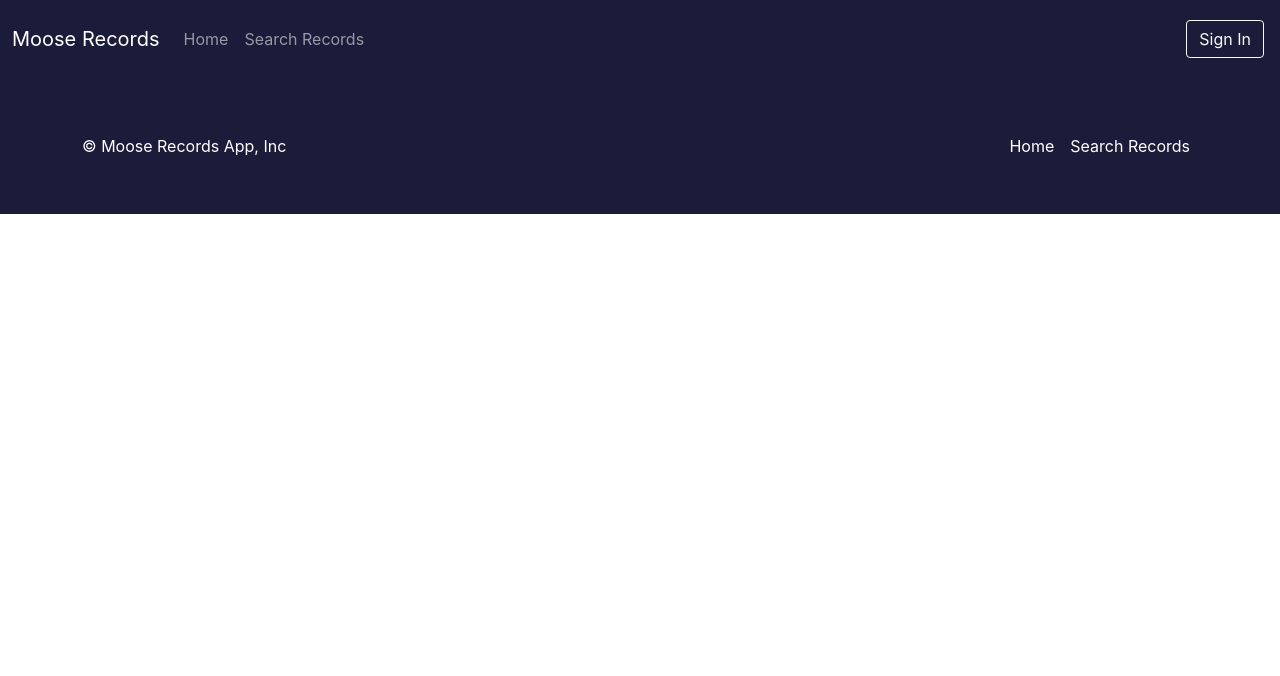
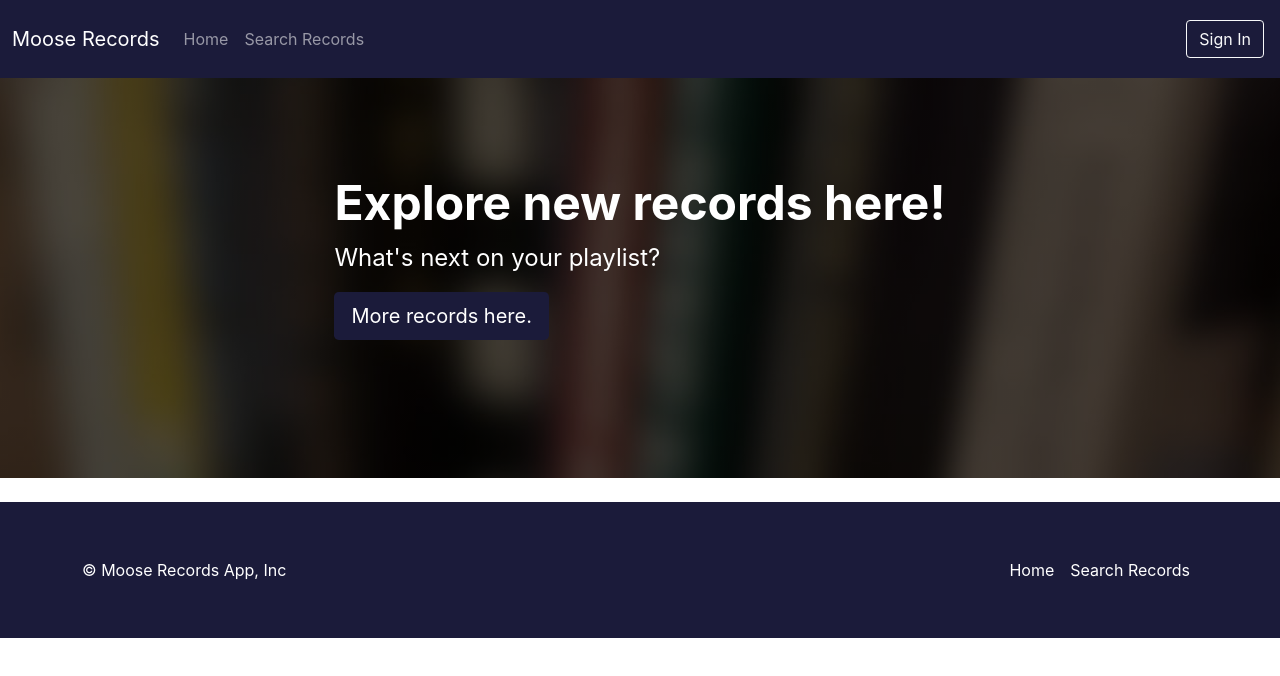
Before and after one commit to milosDamjanovic17/react-records, a React (Create React App) app in the folder 02-frontend/react-records/: page / in a window 1280 px wide. Shown: the top 676 px of the page. Built offline with nearby package versions, Linux system fonts and the light colour scheme.

Commit message:
Added ExploreNewRecords component on Homepage

```diff
--- a/02-frontend/react-records/src/App.tsx
+++ b/02-frontend/react-records/src/App.tsx
@@ -2,11 +2,13 @@ import React from 'react';
 import './App.css';
 import Navbar from './layouts/NavbarAndFooter/Navbar';
 import Footer from './layouts/NavbarAndFooter/Footer';
+import HomePage from './layouts/HomePage/HomePage';
 
 export function App() {
   return (
     <>
       <Navbar />
+        <HomePage />
       <Footer />
     </>
   );
--- a/02-frontend/react-records/src/layouts/HomePage/HomePage.tsx
+++ b/02-frontend/react-records/src/layouts/HomePage/HomePage.tsx
@@ -1,8 +1,11 @@
 import React from "react";
+import ExploreNewRecords from "./components/ExploreNewRecords";
 
 const HomePage = () => {
 
-
+   return(
+      <ExploreNewRecords />
+   )
 }
 
 export default HomePage;
--- /dev/null
+++ b/02-frontend/react-records/src/layouts/HomePage/components/ExploreNewRecords.tsx
@@ -0,0 +1,20 @@
+import React from "react";
+
+const ExploreNewRecords = () => {
+
+
+   return(
+
+      <div className="p-5 mb-4 bg-dark header">
+        <div className="container-fluid py-5 text-white d-flex justify-content-center align-items-center">
+            <div>
+               <h1 className="display-5 fw-bold">Explore new records here!</h1>
+               <p className="col-md-8 fs-4">What's next on your playlist?</p>
+               <a href="#" type="button" className="btn main-color btn-lg text-white">More records here.</a>
+            </div>
+        </div>
+      </div>
+   )
+}
+
+export default ExploreNewRecords;
```
